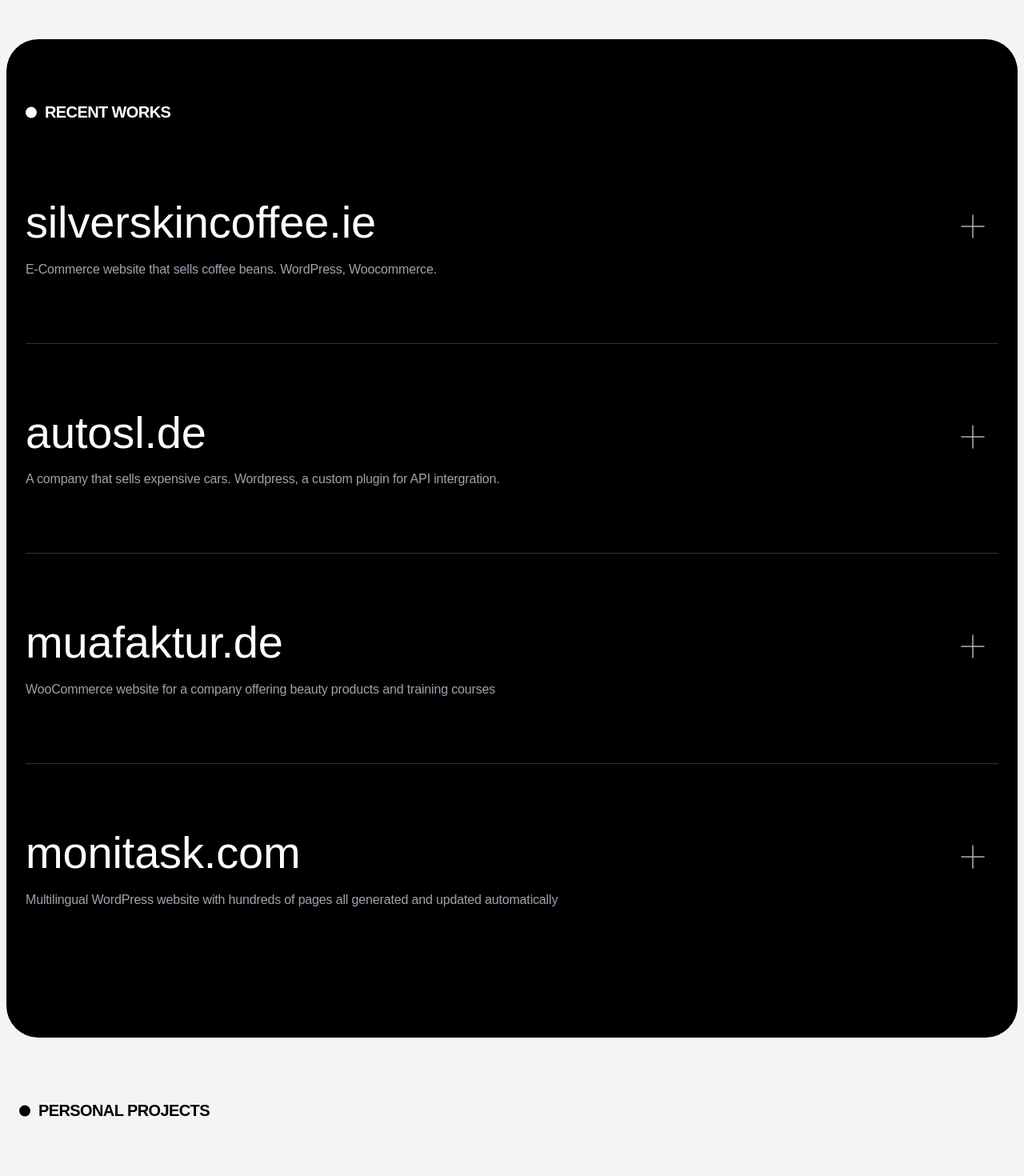
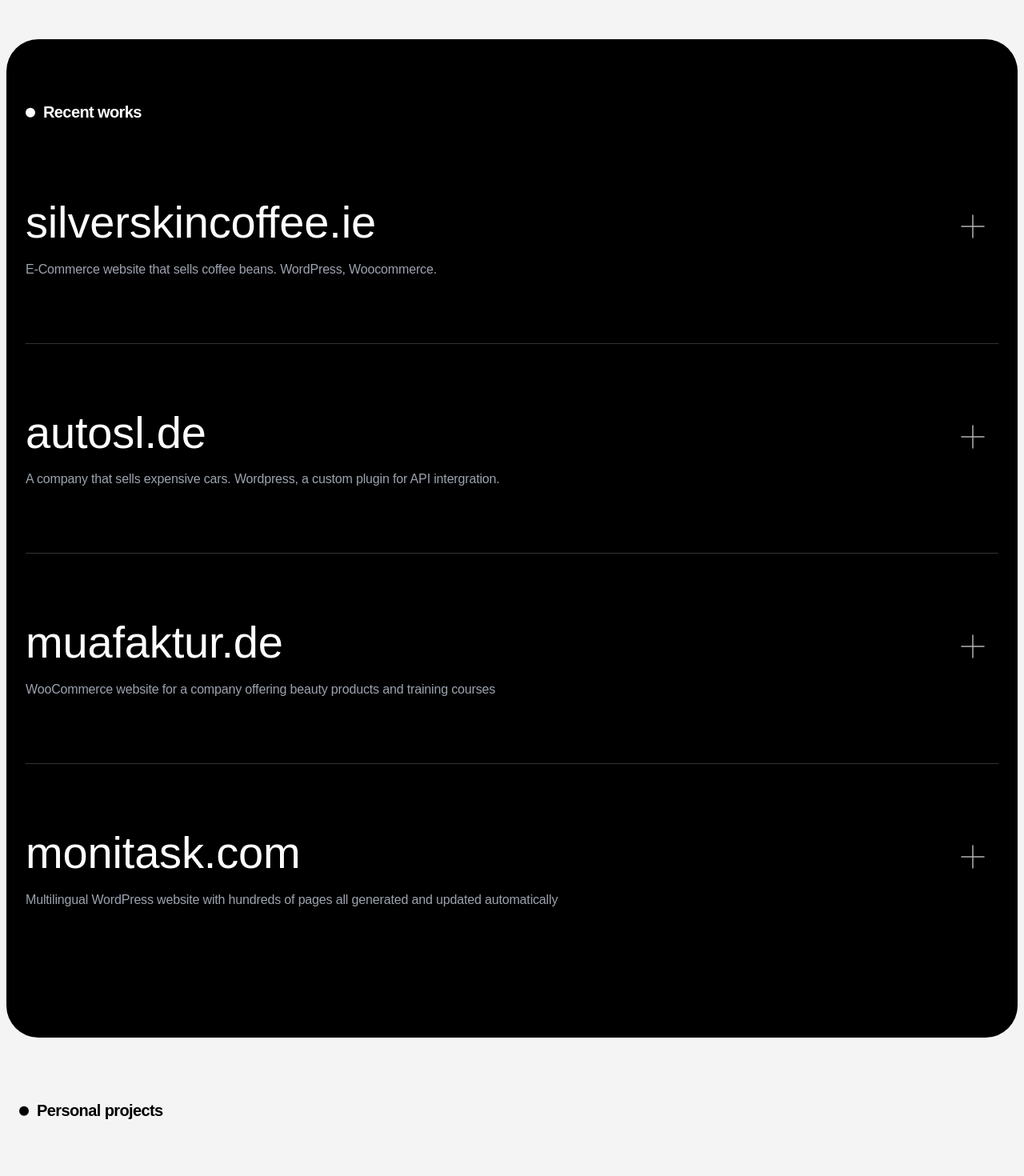
Before and after one commit to almazbisenbaev/almaz, a Next.js app: page / in a window 1280 px wide. Shown: the part 820-2290 px from the top of the page at 80% size. Built offline with nearby package versions, Linux system fonts and the light colour scheme; a web font is replaced by a local one.

Commit message:
Minor style updates

```diff
--- a/src/app/globals.css
+++ b/src/app/globals.css
@@ -591,6 +591,7 @@ a {
 
 .extlink {
   font-size: 1rem;
+  font-weight: 600;
   opacity: 0.7;
   display: inline-flex;
   align-items: center;
@@ -697,12 +698,12 @@ a {
 
 
 
-.testheader {
+.block-header {
   margin-bottom: 75px;
 }
 
-.testheader-title {
-  text-transform: uppercase;
+.block-header-title {
+  /* text-transform: uppercase; */
   font-weight: bold;
   letter-spacing: -0.03em;
   font-size: 20px;
@@ -713,7 +714,7 @@ a {
   gap: .5em;
 }
 
-.testheader-title::before {
+.block-header-title::before {
   content: "";
   background: #000;
   /* border: 1px solid #000; */
@@ -723,22 +724,22 @@ a {
   margin-right: 0.1em; */
 
   display: block;
-  width: .7em;
-  height: .7em;
-  transform: translateY(0.03em);
+  width: .6em;
+  height: .6em;
+  transform: translateY(0.04em);
 }
 
-/* .testheader-title::after {
+/* .block-header-title::after {
   content: "]";
   opacity: .6;
   display: inline-block;
   margin-left: 0.1em;
 } */
 
-.testheader-white {
+.block-header-white {
   color: #fff;
 }
 
-.testheader-white .testheader-title::before {
+.block-header-white .block-header-title::before {
   background: #fff;
 }
--- a/src/app/page.jsx
+++ b/src/app/page.jsx
@@ -57,8 +57,8 @@ export default function Home() {
                 <h2 className="section-header-title">Recent works</h2>
               </div> */}
 
-              <div className="testheader testheader-white">
-                <div className="testheader-title">Recent works</div>
+              <div className="block-header block-header-white">
+                <div className="block-header-title">Recent works</div>
               </div>
 
               {/* <div className="grid grid-cols-1 gap-8 md:gap-12 md:grid-cols-2">
@@ -139,8 +139,8 @@ export default function Home() {
               <h2 className="section-header-title">Personal projects</h2>
             </div> */}
 
-            <div className="testheader">
-              <div className="testheader-title">Personal projects</div>
+            <div className="block-header">
+              <div className="block-header-title">Personal projects</div>
             </div>
 
             {/* <div className="projects-grid">
--- a/src/components/ReviewsSection.jsx
+++ b/src/components/ReviewsSection.jsx
@@ -6,7 +6,7 @@ const ReviewCard = ({ review, name, upworkLink }) => {
     <div className="review-card bg-white rounded-3xl p-8">
       <div className="mb-5 review-card-quote">
         <svg xmlns="http://www.w3.org/2000/svg" fill="#000" viewBox="0 0 16 16"> <path d="M12 12a1 1 0 0 0 1-1V8.558a1 1 0 0 0-1-1h-1.388q0-.527.062-1.054.093-.558.31-.992t.559-.683q.34-.279.868-.279V3q-.868 0-1.52.372a3.3 3.3 0 0 0-1.085.992 4.9 4.9 0 0 0-.62 1.458A7.7 7.7 0 0 0 9 7.558V11a1 1 0 0 0 1 1zm-6 0a1 1 0 0 0 1-1V8.558a1 1 0 0 0-1-1H4.612q0-.527.062-1.054.094-.558.31-.992.217-.434.559-.683.34-.279.868-.279V3q-.868 0-1.52.372a3.3 3.3 0 0 0-1.085.992 4.9 4.9 0 0 0-.62 1.458A7.7 7.7 0 0 0 3 7.558V11a1 1 0 0 0 1 1z"></path></svg>
-        <p className="text-gray-800 text-lg">{review}</p>
+        <p className="text-gray-800 font-medium text-lg">{review}</p>
       </div>
       <div className="flex items-center justify-between border-t border-gray-200 pt-4">
         <div>
@@ -35,8 +35,8 @@ const ReviewsSection = () => {
           <h2 className="section-header-title">What people say</h2>
         </div> */}
 
-        <div className="testheader">
-          <div className="testheader-title">What people say</div>
+        <div className="block-header">
+          <div className="block-header-title">What people say</div>
         </div>
 
         {/* Masonry layout using CSS columns */}
```
